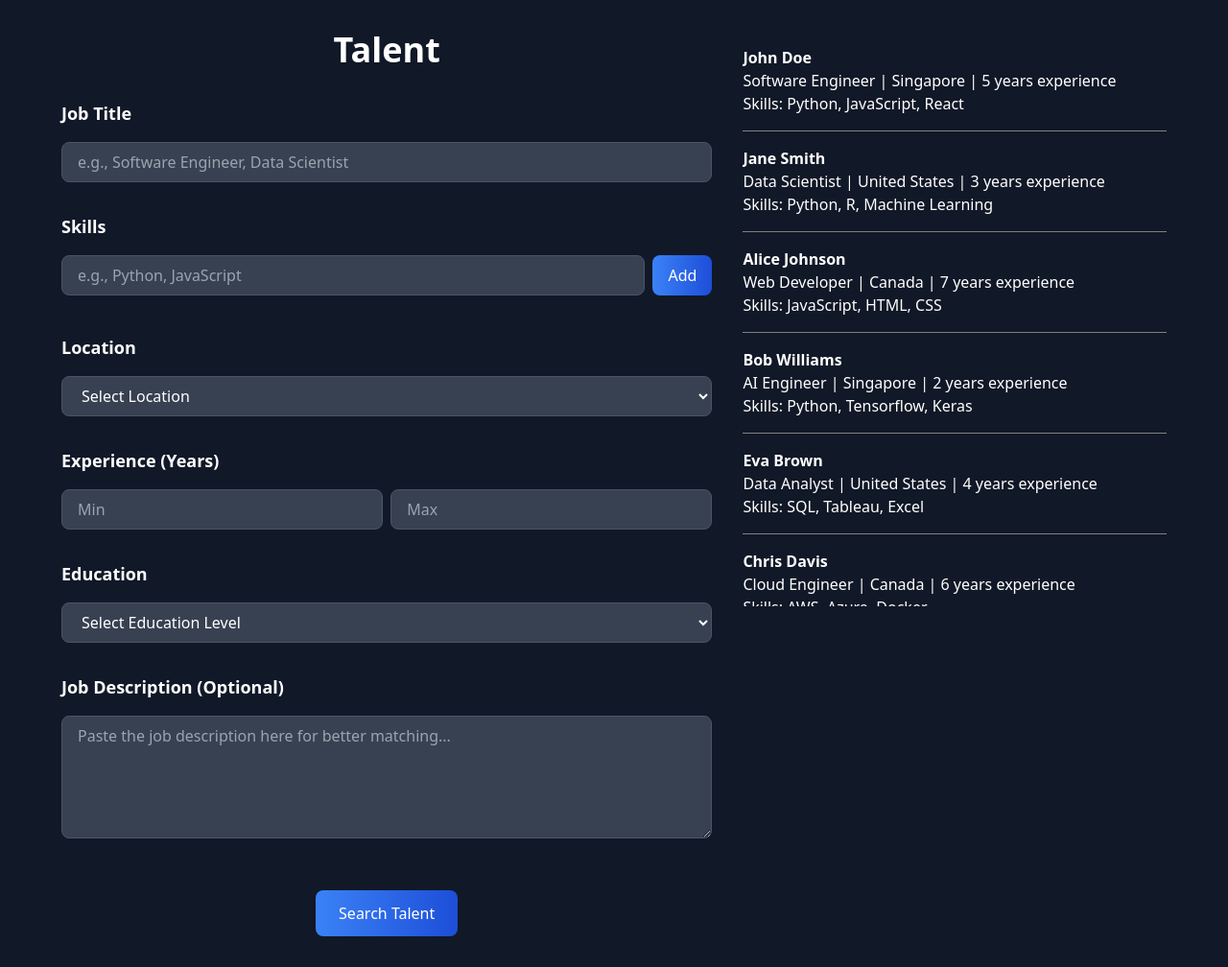
After one commit to rayloveshacking/Future-proof-With-AI, a Django app: page /talent/ in a window 1280 px wide. The commit adds this page. Shown: the whole page at 96% size. Run offline with Django 4.2, Linux system fonts and the light colour scheme; some libraries are stand-ins or nearby versions.

Commit message:
added talent page

```diff
--- a/app/app/urls.py
+++ b/app/app/urls.py
@@ -17,10 +17,11 @@ Including another URLconf
 from django.contrib import admin
 from django.urls import path
 
-from application.views import upload, results
+from application.views import upload, results, talent
 
 urlpatterns = [
     path('admin/', admin.site.urls),
     path('results/', results, name='results'),
+    path('talent/', talent, name='talent'),
     path('', upload),
 ]
--- a/app/application/templates/results.html
+++ b/app/application/templates/results.html
@@ -6,6 +6,7 @@
     <title>Results</title>
     <script src="https://cdn.tailwindcss.com"></script>
     <script src="https://cdn.jsdelivr.net/npm/chart.js"></script>
+    <script src="https://cdn.jsdelivr.net/npm/sweetalert2@11"></script>
     <style>
         .node {
             width: 100px;
@@ -32,7 +33,7 @@
             <div class="col-span-4 grid grid-cols-2 gap-8">
 
                 <div class="col-span-2">
-                    <h1 class="text-5xl font-bold py-4 text-center">AI Security Analyst</h1>
+                    <h1 class="text-4xl font-bold py-4 text-center">AI Security Analyst</h1>
                 </div>
                 <div class="rounded-xl overflow-hidden lg:col-span-1 col-span-2">
                     <div class="bg-gradient-to-r from-gray-700 to-gray-800 rounded mb-2 p-10" style="height: 80vh; position: relative; width: 100%;">
--- /dev/null
+++ b/app/application/templates/talent.html
@@ -0,0 +1,145 @@
+<!DOCTYPE html>
+<html lang="en">
+<head>
+    <meta charset="UTF-8">
+    <meta name="viewport" content="width=device-width, initial-scale=1.0">
+    <title>Talent</title>
+    <script src="https://cdn.tailwindcss.com"></script>
+    <style>
+        .filter-section {
+            /* border-bottom: 1px solid gray; */
+            padding-bottom: 1rem;
+            margin-bottom: 1rem;
+        }
+        .result-item {
+            border-bottom: 1px solid gray;
+            padding: 1rem 0;
+        }
+    </style>
+</head>
+<body class="bg-gray-900 text-white p-8">
+    <div class="grid grid-cols-1 lg:grid-cols-5 lg:gap-8 max-w-6xl mx-auto">
+        <div class="lg:col-span-3">
+            <h1 class="text-4xl font-bold mb-8 text-center ">Talent</h1>
+
+            <div class="filter-section">
+                <h2 class="text-lg font-semibold mb-4">Job Title</h2>
+                <input type="text" placeholder="e.g., Software Engineer, Data Scientist" class="w-full px-4 py-2 bg-gray-700 border border-gray-600 rounded-lg focus:ring-2 focus:ring-blue-500 focus:border-transparent">
+            </div>
+
+            <div class="filter-section">
+                <h2 class="text-lg font-semibold mb-4">Skills</h2>
+                <div class="flex space-x-2">
+                    <input type="text" placeholder="e.g., Python, JavaScript" class="flex-1 px-4 py-2 bg-gray-700 border border-gray-600 rounded-lg focus:ring-2 focus:ring-blue-500 focus:border-transparent" id="skillInput">
+                    <button class="px-4 py-2 bg-gradient-to-r from-blue-500 to-blue-700 hover:bg-blue-700 rounded-lg font-medium transition-colors" id="addSkillButton">Add</button>
+                </div>
+                <div class="mt-2" id="skillList">
+                </div>
+            </div>
+
+            <script>
+                const addSkillButton = document.getElementById('addSkillButton');
+                const skillInput = document.getElementById('skillInput');
+                const skillList = document.getElementById('skillList');
+
+                addSkillButton.addEventListener('click', (e) => {
+                    const skill = skillInput.value.trim();
+                    if (!skill) return;
+
+                    const skillElement = document.createElement('span');
+                    skillElement.classList.add('bg-gray-700', 'px-2', 'py-1', 'rounded-full', 'text-sm', 'mr-2');
+                    skillElement.textContent = skill;
+
+                    const removeButton = document.createElement('button');
+                    removeButton.classList.add('ml-1', 'text-red-500');
+                    removeButton.textContent = 'x';
+                    removeButton.addEventListener('click', (e) => {
+                        skillList.removeChild(skillElement);
+                    });
+                    skillElement.appendChild(removeButton);
+
+                    skillList.appendChild(skillElement);
+                    skillInput.value = '';
+                });
+            </script>
+
+            <div class="filter-section">
+                <h2 class="text-lg font-semibold mb-4">Location</h2>
+                <select class="w-full px-4 py-2 bg-gray-700 border border-gray-600 rounded-lg focus:ring-2 focus:ring-blue-500 focus:border-transparent">
+                    <option value="">Select Location</option>
+                    <option value="Singapore">Singapore</option>
+                    <option value="United States">United States</option>
+                    <option value="Canada">Canada</option>
+                </select>
+            </div>
+
+            <div class="filter-section">
+                <h2 class="text-lg font-semibold mb-4">Experience (Years)</h2>
+                <div class="flex space-x-2">
+                    <input type="number" placeholder="Min" class="flex-1 px-4 py-2 bg-gray-700 border border-gray-600 rounded-lg focus:ring-2 focus:ring-blue-500 focus:border-transparent">
+                    <input type="number" placeholder="Max" class="flex-1 px-4 py-2 bg-gray-700 border border-gray-600 rounded-lg focus:ring-2 focus:ring-blue-500 focus:border-transparent">
+                </div>
+            </div>
+
+            <div class="filter-section">
+                <h2 class="text-lg font-semibold mb-4">Education</h2>
+                <select class="w-full px-4 py-2 bg-gray-700 border border-gray-600 rounded-lg focus:ring-2 focus:ring-blue-500 focus:border-transparent">
+                    <option value="">Select Education Level</option>
+                    <option value="Bachelor's Degree">Bachelor's Degree</option>
+                    <option value="Master's Degree">Master's Degree</option>
+                    <option value="PhD">PhD</option>
+                </select>
+            </div>
+
+            <div class="filter-section">
+                <h2 class="text-lg font-semibold mb-4">Job Description (Optional)</h2>
+                <textarea
+                    class="w-full px-4 py-2 bg-gray-700 border border-gray-600 rounded-lg focus:ring-2 focus:ring-blue-500 focus:border-transparent h-32"
+                    placeholder="Paste the job description here for better matching..."
+                ></textarea>
+            </div>
+
+
+            <div class="flex justify-center mt-8">
+                <button class="px-6 py-3 bg-gradient-to-r from-blue-500 to-blue-700 hover:bg-blue-700 rounded-lg font-medium transition-colors">Search Talent</button>
+            </div>
+        </div>
+
+        <div class="lg:col-span-2">
+            <!-- <h2 class="text-2xl font-semibold mb-4">Search Results</h2> -->
+            <div class="overflow-y-auto h-[600px]">
+                <div class="result-item">
+                    <h3 class="font-semibold">John Doe</h3>
+                    <p>Software Engineer | Singapore | 5 years experience</p>
+                    <p>Skills: Python, JavaScript, React</p>
+                </div>
+                <div class="result-item">
+                    <h3 class="font-semibold">Jane Smith</h3>
+                    <p>Data Scientist | United States | 3 years experience</p>
+                    <p>Skills: Python, R, Machine Learning</p>
+                </div>
+                <div class="result-item">
+                    <h3 class="font-semibold">Alice Johnson</h3>
+                    <p>Web Developer | Canada | 7 years experience</p>
+                    <p>Skills: JavaScript, HTML, CSS</p>
+                </div>
+                <div class="result-item">
+                    <h3 class="font-semibold">Bob Williams</h3>
+                    <p>AI Engineer | Singapore | 2 years experience</p>
+                    <p>Skills: Python, Tensorflow, Keras</p>
+                </div>
+                <div class="result-item">
+                    <h3 class="font-semibold">Eva Brown</h3>
+                    <p>Data Analyst | United States | 4 years experience</p>
+                    <p>Skills: SQL, Tableau, Excel</p>
+                </div>
+                <div class="result-item">
+                    <h3 class="font-semibold">Chris Davis</h3>
+                    <p>Cloud Engineer | Canada | 6 years experience</p>
+                    <p>Skills: AWS, Azure, Docker</p>
+                </div>
+            </div>
+        </div>
+    </div>
+</body>
+</html>
--- a/app/application/templates/upload.html
+++ b/app/application/templates/upload.html
@@ -3,9 +3,10 @@
 <head>
     <meta charset="UTF-8">
     <meta name="viewport" content="width=device-width, initial-scale=1.0">
-    <title>Upload Resume</title>
+    <title>Upload</title>
     <script src="https://cdn.tailwindcss.com"></script>
     <script src="https://unpkg.com/lucide-react@latest"></script>
+    <script src="https://cdn.jsdelivr.net/npm/sweetalert2@11"></script>
 </head>
 <body class="bg-gray-900 text-white">
     <div class="max-w-4xl mx-auto py-10">
--- a/app/application/views.py
+++ b/app/application/views.py
@@ -24,3 +24,7 @@ def upload(request):
     else:
         template = loader.get_template('upload.html')
         return HttpResponse(template.render({}, request)) # correct render.
+
+def talent(request):
+    template = loader.get_template('talent.html')
+    return HttpResponse(template.render({}, request))
```
